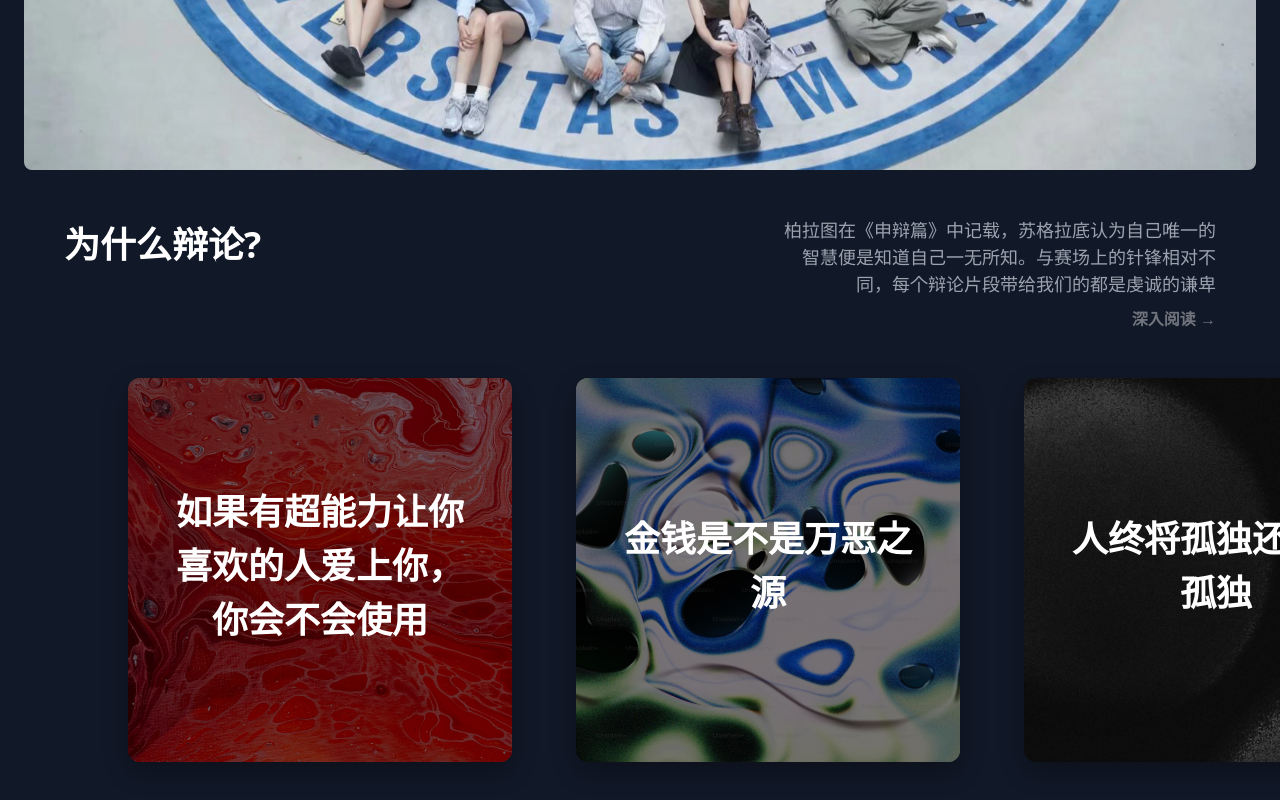
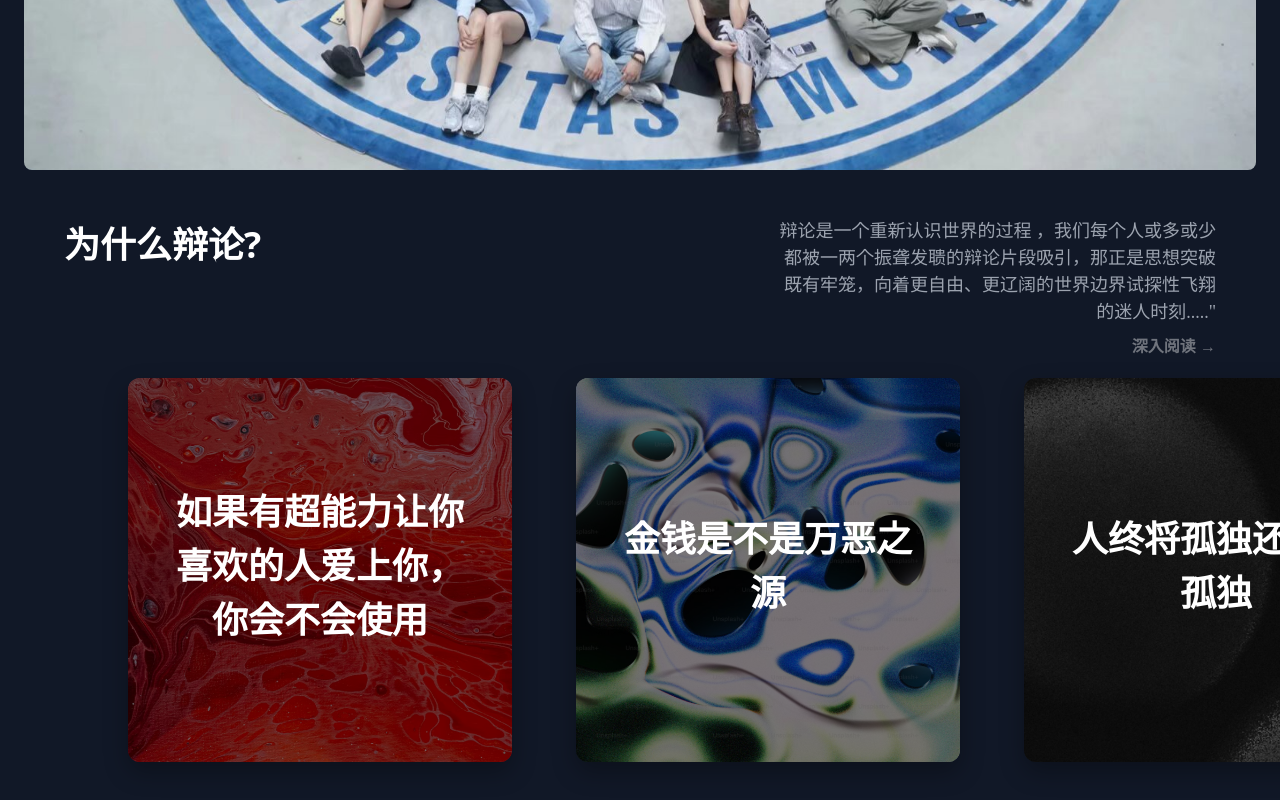
Before and after one commit to awsome-website-team/debater-website, a Vue app: page / in a window 1280 px wide. Shown: the part 875-1675 px from the top of the page. Built offline with nearby package versions, Linux system fonts and the light colour scheme.

Commit message:
docs:删减文案

```diff
--- a/src/components/DebateGallery.vue
+++ b/src/components/DebateGallery.vue
@@ -10,7 +10,8 @@
         <div class="header-right">
           <router-link to="/why-we-debate" class="sub-heading-link">
             <p class="sub-heading">
-              柏拉图在《申辩篇》中记载，苏格拉底认为自己唯一的智慧便是知道自己一无所知。与赛场上的针锋相对不同，每个辩论片段带给我们的都是虔诚的谦卑
+              辩论是一个重新认识世界的过程
+        ，我们每个人或多或少都被一两个振聋发聩的辩论片段吸引，那正是思想突破既有牢笼，向着更自由、更辽阔的世界边界试探性飞翔的迷人时刻....."
             </p>
             <span class="read-more">深入阅读 &rarr;</span>
           </router-link>
@@ -57,10 +58,10 @@ const albums = ref([
   { id: 2, title: '金钱是不是万恶之源', subtitle: '', image: moneyDebateImg, audio: moneyDebateAudio },
   { id: 3, title: '人终将孤独还是不孤独', subtitle: '', image: lonelyDebateImgeImg , audio: lonelyDebateAudio},
   { id: 4, title: '我更愿意当一个合群/不合群的大人', subtitle: '', image: sociableDebateImgeImg , audio: socibaleDebateAudio},
-  { id: 5, title: '教育辩', subtitle: '通才教育还是专才教育更重要', image: 'https://placehold.co/600x600/6b7280/ffffff?text=Edu', audio: null },
-  { id: 6, title: '艺术辩', subtitle: '艺术是否应该有道德底线', image: 'https://placehold.co/600x600/9ca3af/ffffff?text=Art', audio: null },
-  { id: 7, title: '历史辩', subtitle: '时势造英雄还是英雄造时势', image: 'https://placehold.co/600x600/d1d5db/111827?text=History', audio: null },
-  { id: 8, title: '未来辩', subtitle: '人工智能能否拥有真正的创造力', image: 'https://placehold.co/600x600/fde68a/111827?text=Future', audio: null },
+  // { id: 5, title: '教育辩', subtitle: '通才教育还是专才教育更重要', image: 'https://placehold.co/600x600/6b7280/ffffff?text=Edu', audio: null },
+  // { id: 6, title: '艺术辩', subtitle: '艺术是否应该有道德底线', image: 'https://placehold.co/600x600/9ca3af/ffffff?text=Art', audio: null },
+  // { id: 7, title: '历史辩', subtitle: '时势造英雄还是英雄造时势', image: 'https://placehold.co/600x600/d1d5db/111827?text=History', audio: null },
+  // { id: 8, title: '未来辩', subtitle: '人工智能能否拥有真正的创造力', image: 'https://placehold.co/600x600/fde68a/111827?text=Future', audio: null },
 ]);
 
 const audioRefs = ref([]);
```
